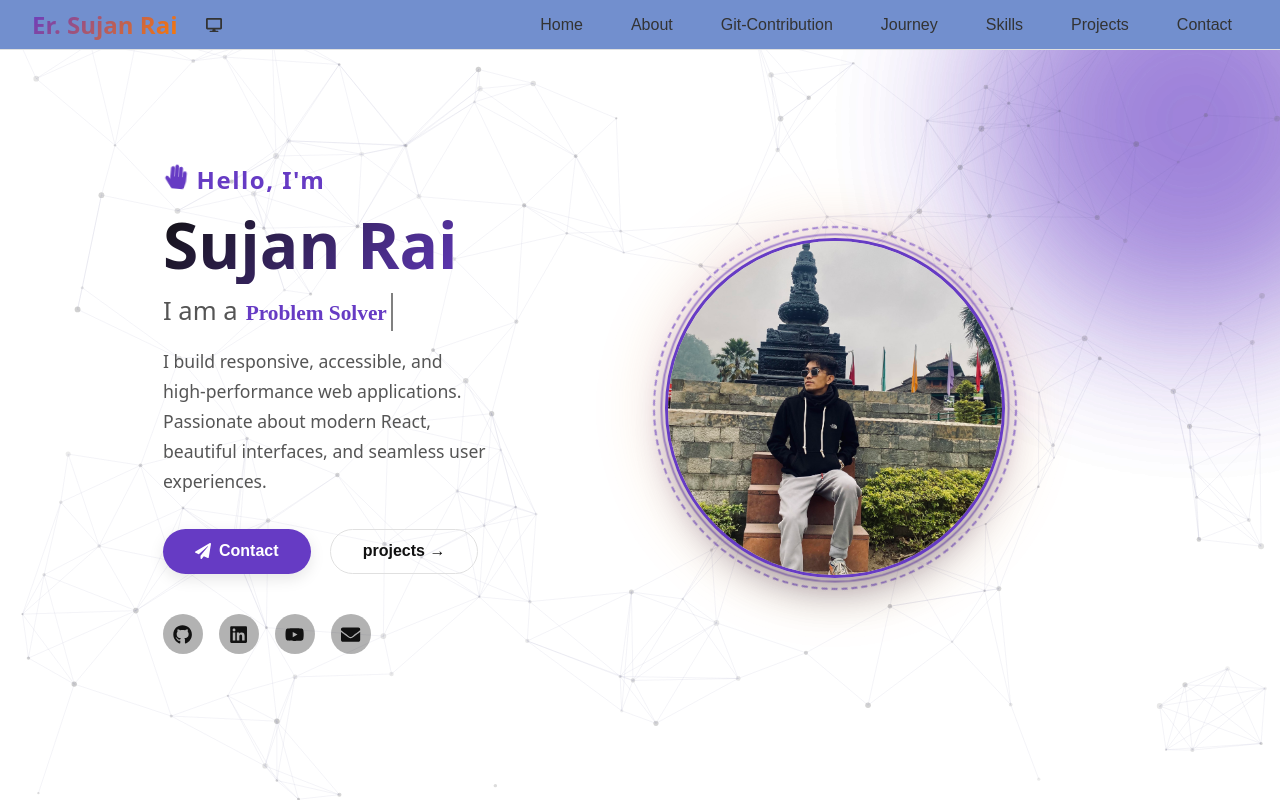
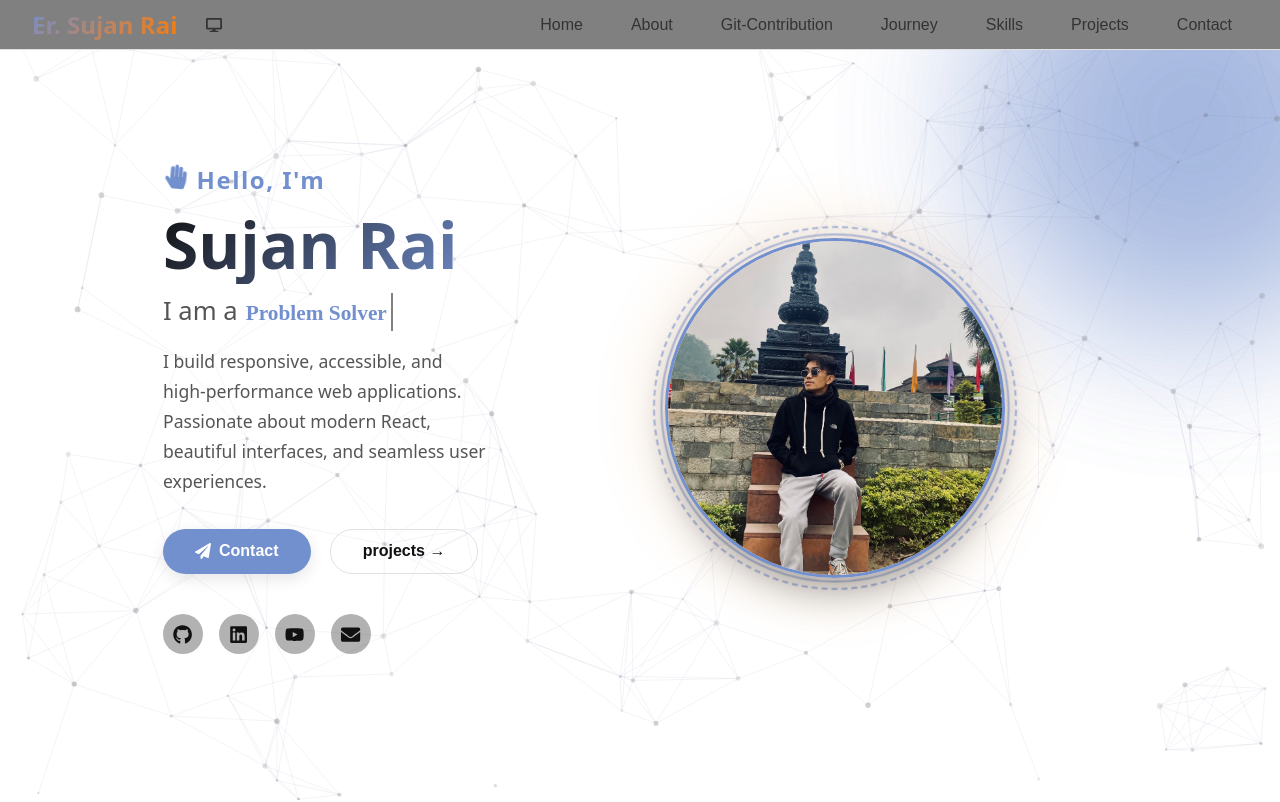
Before and after one commit to Sujan-Rai-426/Er_Sujan1, a React (Vite) app in the folder Frontend/: page / in a window 1280 px wide. Shown: the top 802 px of the page. Built offline with nearby package versions, Linux system fonts and the light colour scheme.

Commit message:
Update accent and card background colors in CSS

```diff
--- a/Frontend/src/App.css
+++ b/Frontend/src/App.css
@@ -17,8 +17,8 @@ body.light {
   --text-secondary: #333333;
   --text-tertiary: #555555;
   --border-color: #e0e0e0;
-  --accent-color: #663bc4;
-  --card-bg: #728FCE;
+  --accent-color: #728FCE;
+  --card-bg: gray;
 }
 
 /* ----- DARK THEME ----- */
```
